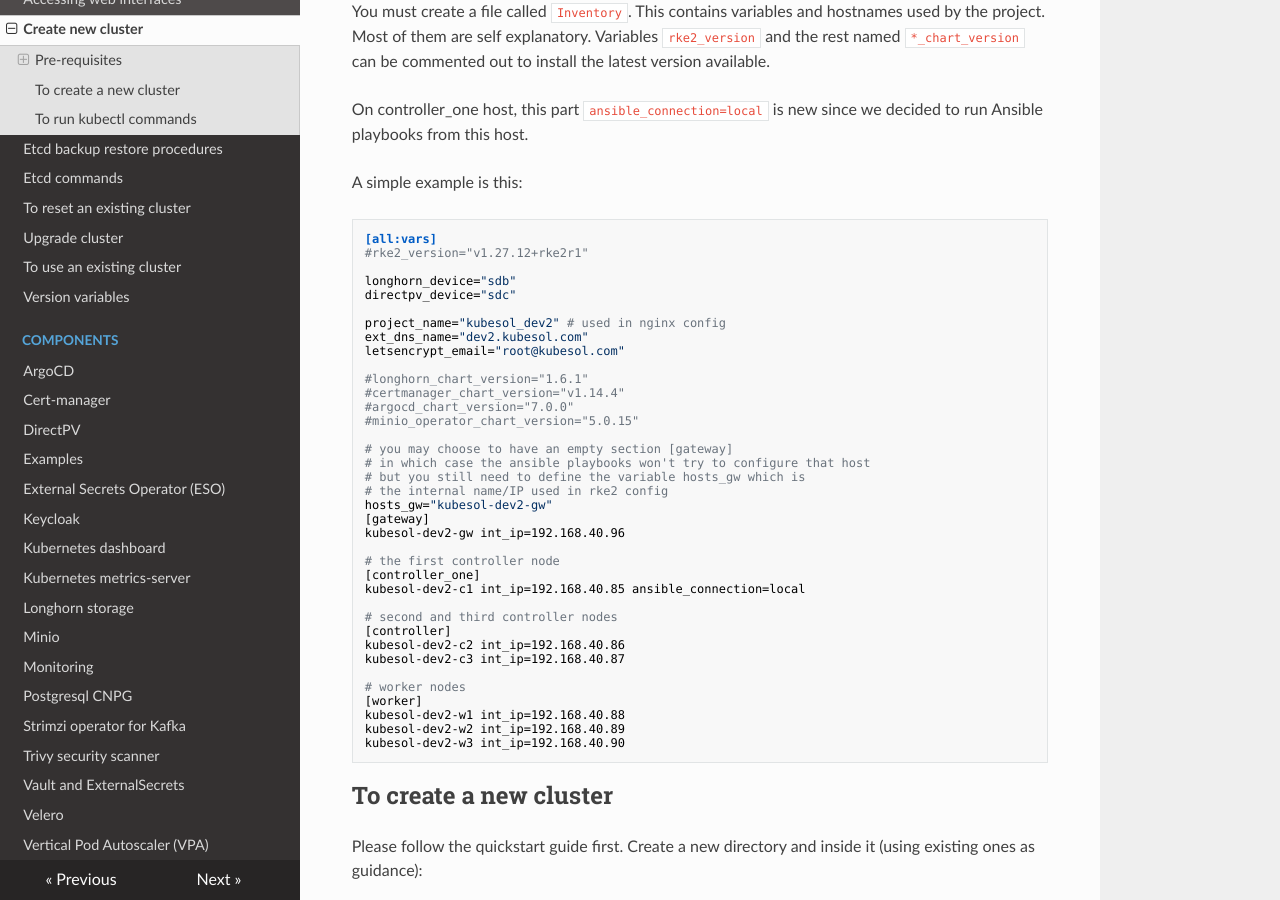
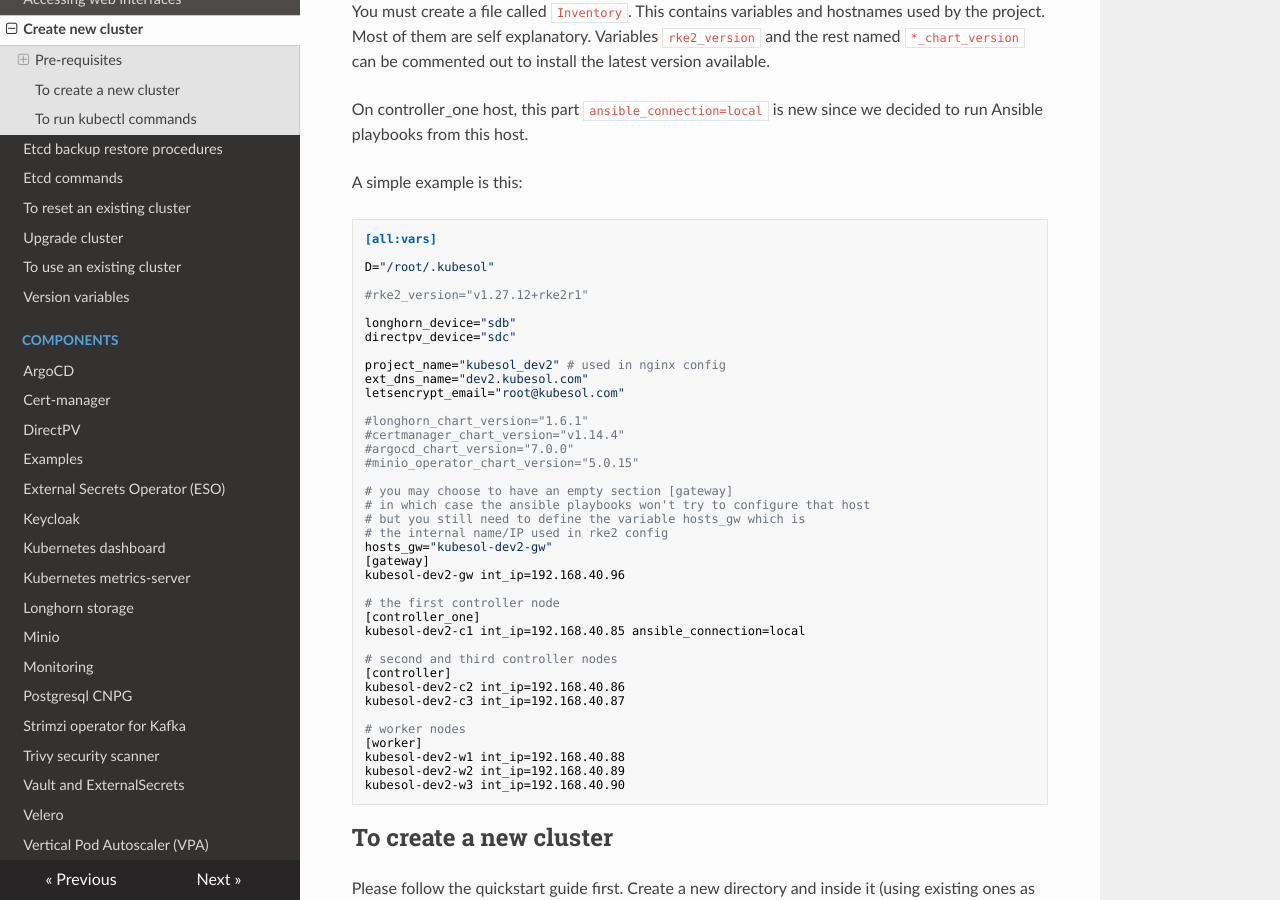
Before and after one commit to eSolutionsTech/kubesol, an MkDocs documentation site: the page built from docs/cluster/create-new-cluster.md, in a window 1280 px wide and 900 px high, scrolled down 1335 px. Built offline with MkDocs 1.6.1, drawn with Linux system fonts in a browser that asks for light colours; nearby versions of some CDN libraries.

Commit message:
variable D

````diff
--- a/docs/cluster/create-new-cluster.md
+++ b/docs/cluster/create-new-cluster.md
@@ -49,6 +49,9 @@ A simple example is this:
 
 ```
 [all:vars]
+
+D="/root/.kubesol"
+
 #rke2_version="v1.27.12+rke2r1"
 
 longhorn_device="sdb"
````
Also changed, not shown: docs/cluster/Quickstart.md (+3 -0 lines).
